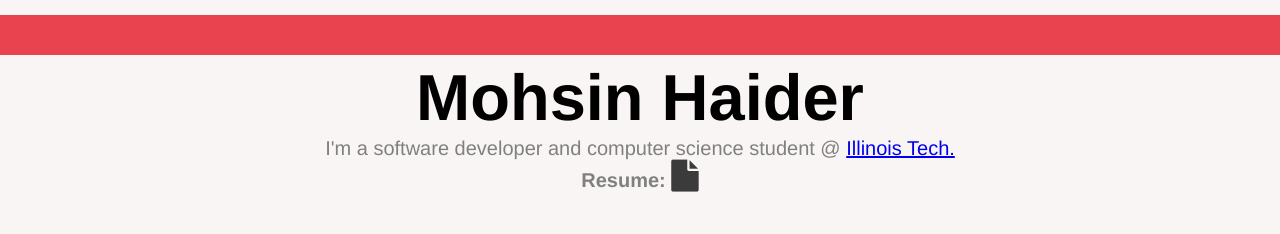
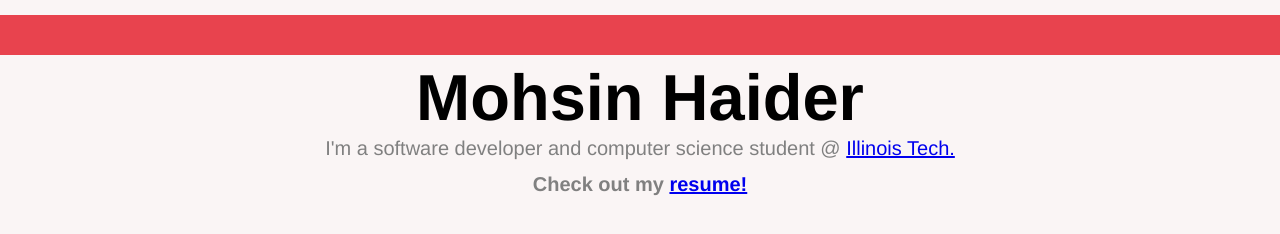
Before and after one commit to mohsinhaider/mohsinhaider.github.io, a plain HTML site: page index.html in a window 1280 px wide. Drawn offline with Linux system fonts and the light colour scheme.

Commit message:
Removed glyph

```diff
--- a/index.html
+++ b/index.html
@@ -9,12 +9,13 @@
     <body>
         <h1>Mohsin Haider</h1>
         <div id="info">I'm a software developer and computer science student @ <a href="http://web.iit.edu">Illinois Tech.</a></div>
-        <div id="wrapper" style="text-align: center">
+        <div id="info" class="marg"><strong>Check out my <a href="/resume.pdf">resume!</a></strong></div>
+<!--        <div id="wrapper" style="text-align: center">
         	<div class="icon-resume">
            	<p id="res-text"><strong>Resume: </strong></p>
 	   	<a href="/resume.pdf"><i class="fa fa-file fa-2x" aria-hidden="true"></i></a>
         	</div>
-        </div>
+        </div> -->
         <!-- <i id="twit" class="fa fa-twitter fa-3x" aria-hidden="true"></i> -->
     </body>
 </html>
--- a/style.css
+++ b/style.css
@@ -12,6 +12,10 @@ h1 {
         margin-right: none;
         margin-left: none;
         margin-bottom: 2%;
+}
+
+.marg {
+	margin-top: 1%;
 }
 
 p {
```
